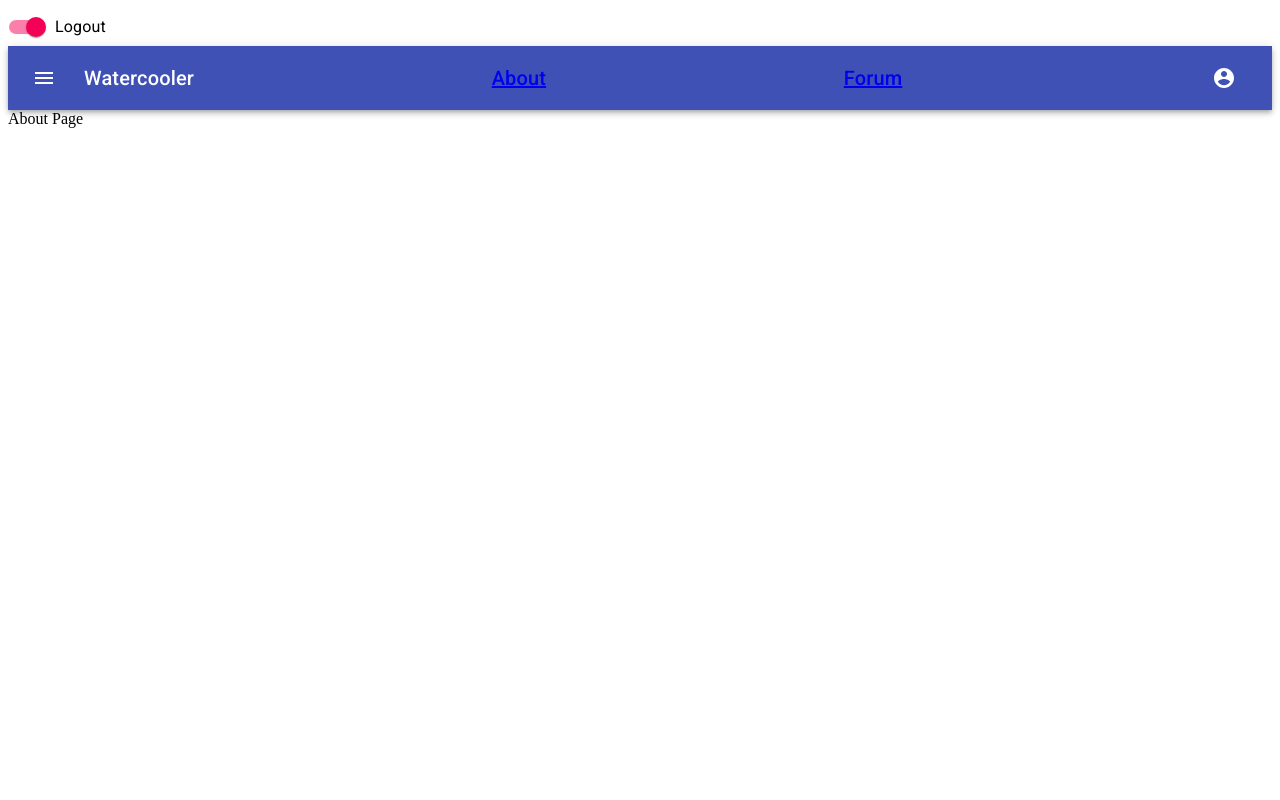
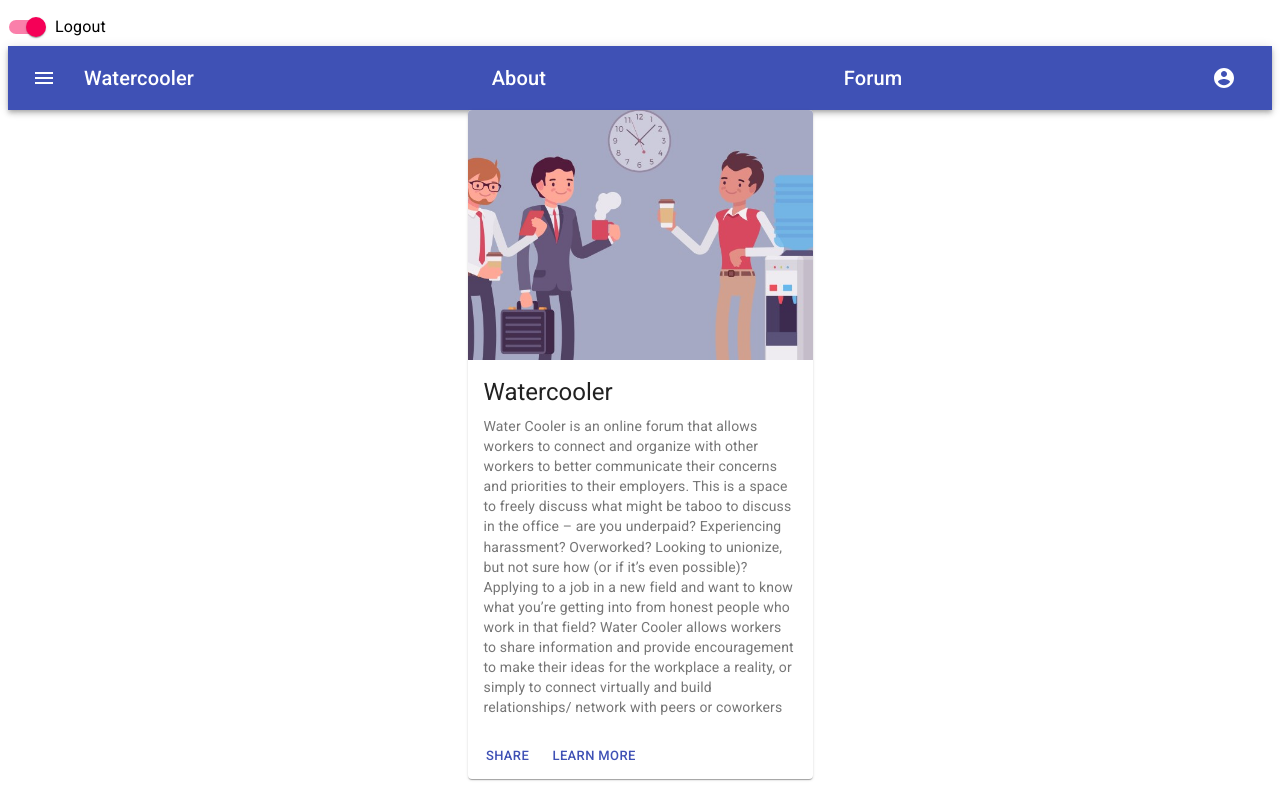
Before and after one commit to Carl-33/Watercooler, a React (Create React App) app in the folder watercooler/: page / in a window 1280 px wide. Built offline with nearby package versions, Linux system fonts and the light colour scheme.

Commit message:
added About page card

```diff
--- a/watercooler/src/App.js
+++ b/watercooler/src/App.js
@@ -5,6 +5,7 @@ import About from "./components/Pages/About";
 import Forum from "./components/Pages/Forum";
 import SignIn from "./components/Pages/SignIn";
 import SignUp from "./components/Pages/SignUp";
+import Dashboard from "./components/Pages/Dashboard";
 
 const App = () => {
   return (
@@ -22,6 +23,9 @@ const App = () => {
       <Route path="/SignUp">
         <SignUp />
       </Route>
+      <Route path="/Dashboard">
+        <Dashboard />
+      </Route>
     </div>
   );
 };
--- /dev/null
+++ b/watercooler/src/components/Header.css
@@ -0,0 +1,4 @@
+h6 > a {
+  color: white !important;
+  text-decoration: none;
+}
--- a/watercooler/src/components/Header.js
+++ b/watercooler/src/components/Header.js
@@ -1,5 +1,5 @@
 import React from "react";
-import { makeStyles, withTheme } from "@material-ui/core/styles";
+import { makeStyles } from "@material-ui/core/styles";
 import AppBar from "@material-ui/core/AppBar";
 import Toolbar from "@material-ui/core/Toolbar";
 import Typography from "@material-ui/core/Typography";
@@ -11,6 +11,7 @@ import FormControlLabel from "@material-ui/core/FormControlLabel";
 import FormGroup from "@material-ui/core/FormGroup";
 import MenuItem from "@material-ui/core/MenuItem";
 import Menu from "@material-ui/core/Menu";
+import "./Header.css";
 // import Link from "@material-ui/core/Link";
 import Link from "./Links";
 
@@ -74,7 +75,8 @@ const Header = () => {
           <Typography variant="h6" className={classes.title}>
             <Link
               href="/"
-              // color="inherit"
+              style={{ color: "white !important" }}
+              color="inherit"
               component="button"
               variant="body2"
               onClick={() => {
@@ -87,7 +89,6 @@ const Header = () => {
           <Typography variant="h6" className={classes.title}>
             <Link
               href="/Forum"
-              // color="inherit"
               component="button"
               variant="body2"
               onClick={() => {
--- a/watercooler/src/components/Pages/About.js
+++ b/watercooler/src/components/Pages/About.js
@@ -1,7 +1,64 @@
 import React from "react";
+import { makeStyles } from "@material-ui/core/styles";
+import Card from "@material-ui/core/Card";
+import CardActionArea from "@material-ui/core/CardActionArea";
+import CardActions from "@material-ui/core/CardActions";
+import CardContent from "@material-ui/core/CardContent";
+import CardMedia from "@material-ui/core/CardMedia";
+import Button from "@material-ui/core/Button";
+import Typography from "@material-ui/core/Typography";
+import Watercool from "../images/water-cooler-talk.png";
+import Grid from "@material-ui/core/Grid";
 
+const useStyles = makeStyles({
+  root: {
+    maxWidth: 345,
+  },
+});
 const About = () => {
-  return <div>About Page</div>;
+  const classes = useStyles();
+
+  return (
+    <Grid container direction="column" justify="center" alignItems="center">
+      <Card className={classes.root}>
+        <CardActionArea>
+          <CardMedia
+            component="img"
+            alt="Watercooler Talk"
+            height="250"
+            image={Watercool}
+            title="Watercooler Talk"
+          />
+          <CardContent>
+            <Typography gutterBottom variant="h5" component="h2">
+              Watercooler
+            </Typography>
+            <Typography variant="body2" color="textSecondary" component="p">
+              Water Cooler is an online forum that allows workers to connect and
+              organize with other workers to better communicate their concerns
+              and priorities to their employers. This is a space to freely
+              discuss what might be taboo to discuss in the office – are you
+              underpaid? Experiencing harassment? Overworked? Looking to
+              unionize, but not sure how (or if it’s even possible)? Applying to
+              a job in a new field and want to know what you’re getting into
+              from honest people who work in that field? Water Cooler allows
+              workers to share information and provide encouragement to make
+              their ideas for the workplace a reality, or simply to connect
+              virtually and build relationships/ network with peers or coworkers
+            </Typography>
+          </CardContent>
+        </CardActionArea>
+        <CardActions>
+          <Button size="small" color="primary">
+            Share
+          </Button>
+          <Button size="small" color="primary">
+            Learn More
+          </Button>
+        </CardActions>
+      </Card>
+    </Grid>
+  );
 };
 
 export default About;
--- /dev/null
+++ b/watercooler/src/components/Pages/Dashboard.js
@@ -0,0 +1,7 @@
+import React from "react";
+
+const Forum = () => {
+  return <div>Forum Page</div>;
+};
+
+export default Forum;
```
Also changed, not shown: watercooler/src/components/images/water-cooler-talk.png (added), 1 other file (tests, documents, lock files or other folders).
